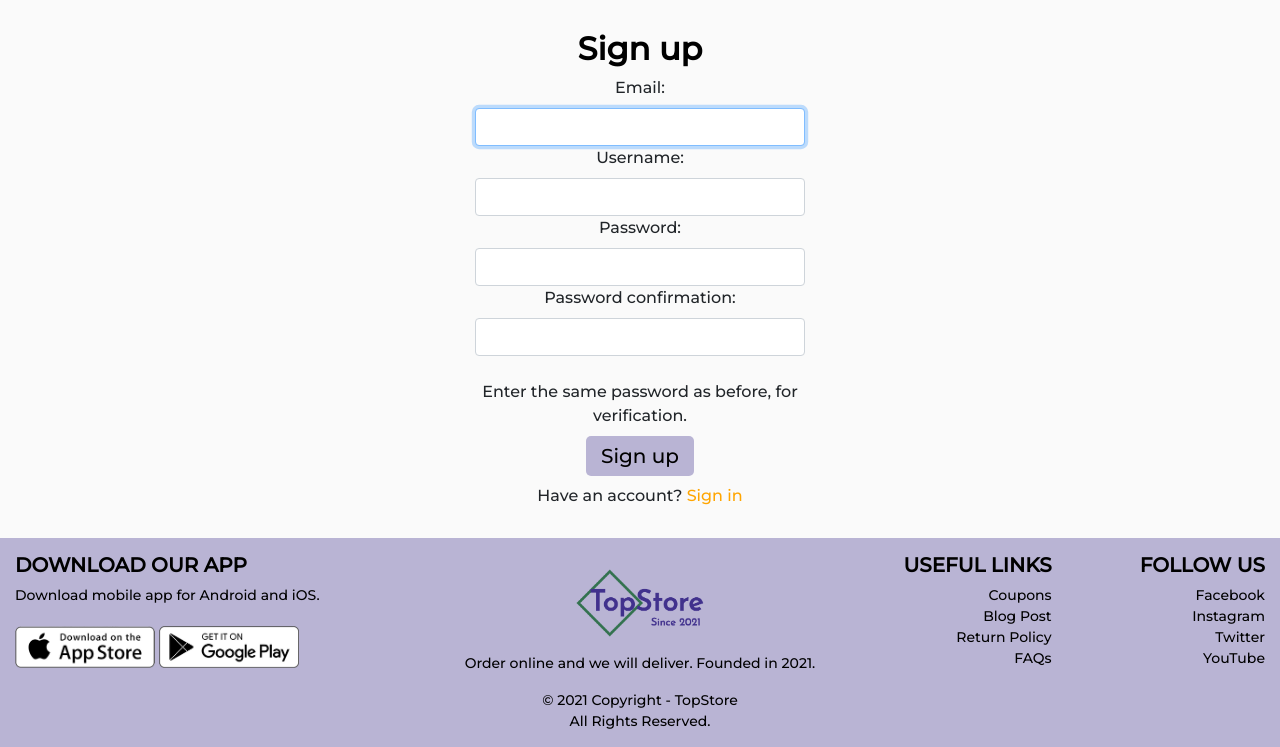
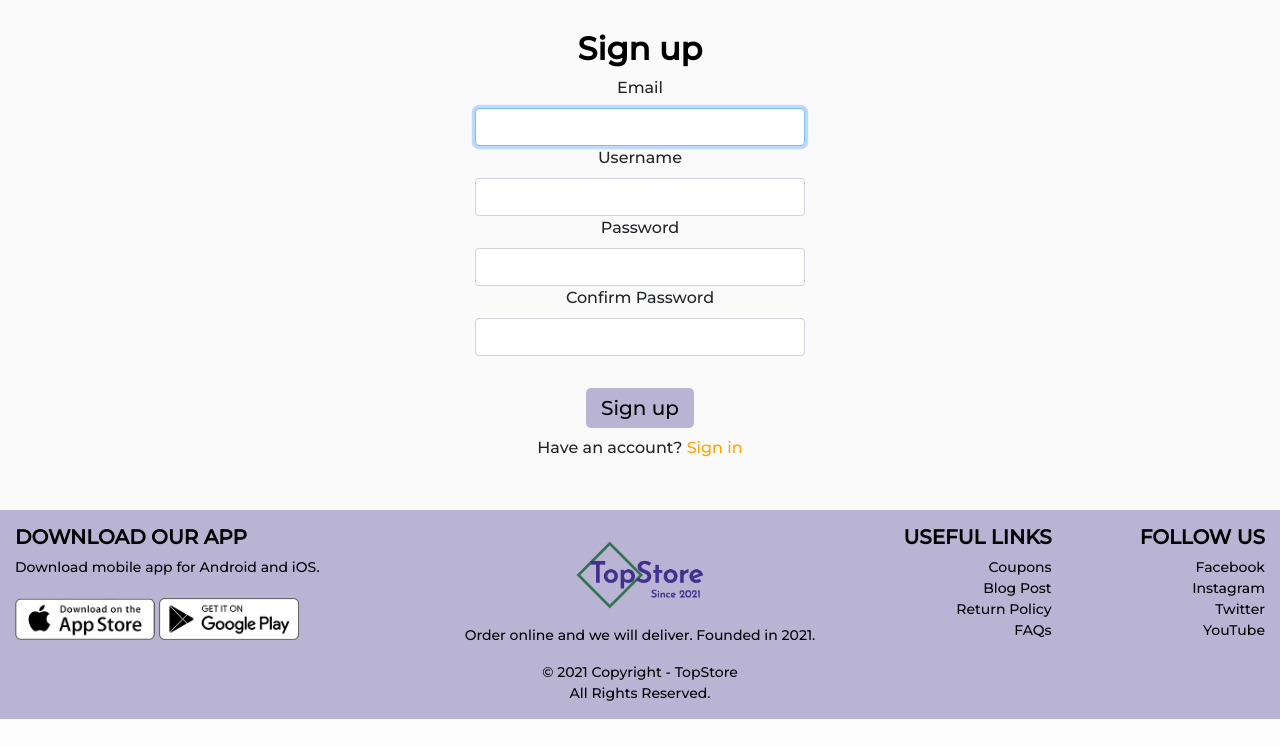
Before and after one commit to dimitar-daskalov/TopStore, a Django app: page /account/register/ in a window 1280 px wide. Shown: the part 113-860 px from the top of the page. After the commit the page ends 832 px from the top, so only its background shows below. Run offline with Django 3.2, Linux system fonts and the light colour scheme; some libraries are stand-ins or nearby versions.

Commit message:
Added aditional validation in SignInForm and fixed the html, so it does not show double error message

```diff
--- a/TopStore/accounts/forms.py
+++ b/TopStore/accounts/forms.py
@@ -18,12 +18,15 @@ class SignInForm(BootstrapFormMixin, forms.Form):
     )
 
     def clean_password(self):
-        self.user = authenticate(
-            email=self.cleaned_data['email'],
-            password=self.cleaned_data['password'],
-        )
-        if not self.user:
-            raise ValidationError('Email and/or password incorrect!')
+        try:
+            self.user = authenticate(
+                email=self.cleaned_data['email'],
+                password=self.cleaned_data['password'],
+            )
+            if not self.user:
+                raise ValidationError('Enter a valid password.')
+        except KeyError:
+            raise ValidationError('Enter a valid password.')
 
     def save(self):
         return self.user
--- a/templates/account/sign_up_user.html
+++ b/templates/account/sign_up_user.html
@@ -8,14 +8,29 @@
             <form method="post" action="{% url 'sign up user' %}">
                 <h2>Sign up</h2>
                 {% csrf_token %}
-                {{ form }}
-                {{ form.errors }}
+                <div class="change-form-1">
+                    <label for="name">Email</label>
+                    {{ form.email }}
+                </div>
+                <div class="change-form-2">
+                    <label for="name">Username</label>
+                    {{ form.username }}
+                </div>
+                <div class="change-form-3">
+                    <label for="name">Password</label>
+                    {{ form.password1 }}
+                </div>
+                <div class="change-form-4">
+                    <label for="name">Confirm Password</label>
+                    {{ form.password2 }}
+                    {{ form.errors }}
+                </div>
                 <br/>
                 <button class="main-btn m-2" type="submit"><span>Sign up</span></button>
-                <br>
+                <br/>
                 <span class="text-right">Have an account?
-                        <a href="{% url 'sign in user' %}" class="auth-label">Sign in</a>
-                    </span>
+                    <a href="{% url 'sign in user' %}" class="auth-label">Sign in</a>
+                </span>
             </form>
         </div>
     </div>
```
